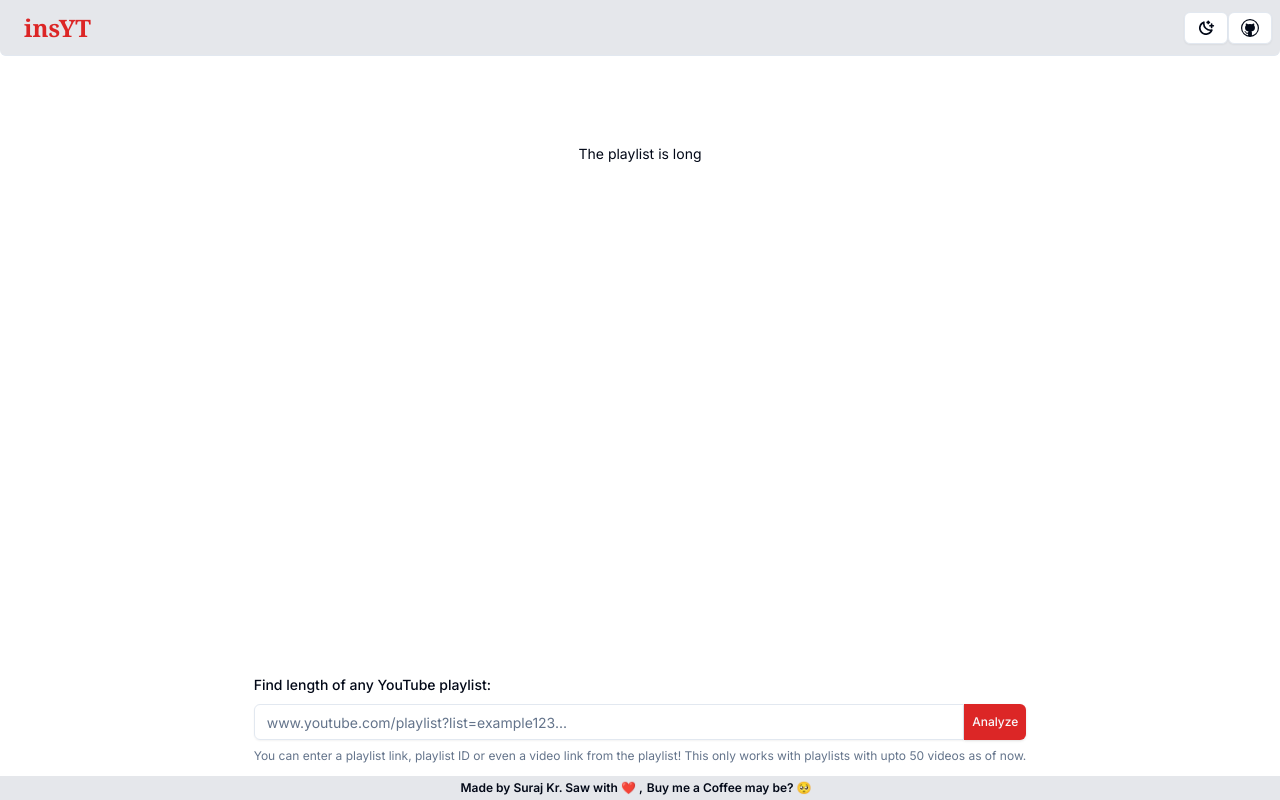
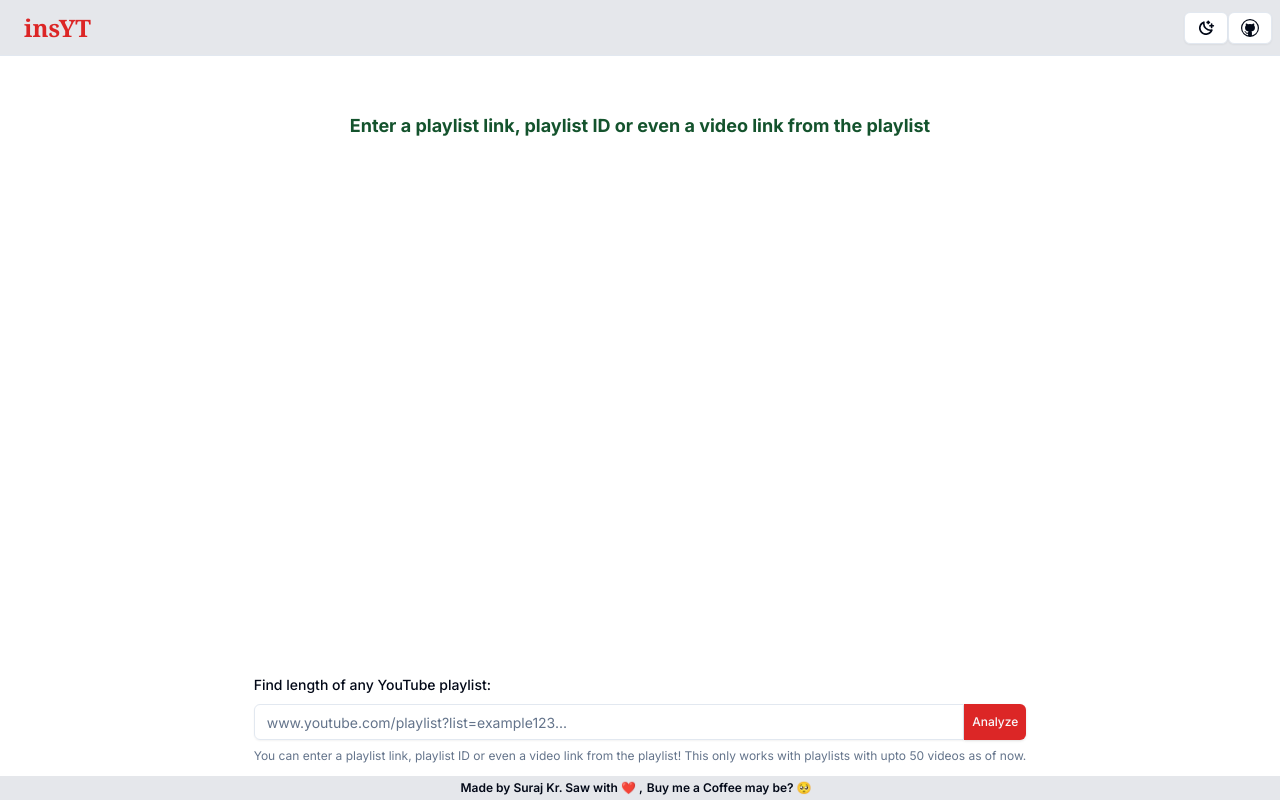
Before and after one commit to SupercoolKartik/InsYT-Client, a Next.js app: page / in a window 1280 px wide. Built offline with nearby package versions, Linux system fonts and the light colour scheme; no server answers.

Commit message:
Different main content will be displayed according to different states i.e instructions,loading,insights & changed the main content layout

```diff
--- a/app/page.tsx
+++ b/app/page.tsx
@@ -21,6 +21,7 @@ import {
 import { Input } from "@/components/ui/input";
 export default function Home() {
   const [responseData, setResponseData] = useState<ResponseData | null>(null);
+  const [content, setContent] = useState("instructions");
   // Define a type/interface for the response data
   interface ResponseData {
     playlist_name: string;
@@ -42,6 +43,7 @@ export default function Home() {
 
   // Defining submit handler for input form.
   async function onSubmit(values: z.infer<typeof formSchema>) {
+    setContent("loading");
     const url = values.urlField;
     console.log(url);
     const regex = /(?:list=)(.*)/;
@@ -60,6 +62,7 @@ export default function Home() {
         if (response.ok) {
           const responseBody = await response.json();
           setResponseData(responseBody);
+          setContent("insights");
           console.log("Response:", responseBody);
           // if (responseData?.playlist_length) {
           //   const formatedDuration = formatTime(responseData?.playlist_length);
@@ -110,10 +113,24 @@ export default function Home() {
   };
 
   return (
-    <main className="min-h-screen overflow-hidden">
+    <main className="min-h-screen">
       <Navbar />
-      <div className="main-content flex flex-col flex-grow justify-center items-center my-36 text-sm mx-5">
-        <span> {responseData && `Title: ${responseData?.playlist_name}`}</span>
+      <div className="main-content flex flex-grow flex-col justify-center items-center my-14 text-xs md:text-lg mx-5">
+        {content == "instructions" && (
+          <span className="font-bold text-green-900">
+            Enter a playlist link, playlist ID or even a video link from the
+            playlist
+          </span>
+        )}
+        {content == "loading" && (
+          <span className="font-bold text-green-800">Loading...</span>
+        )}
+        {content == "insights" && (
+          <div className="flex flex-col">
+            <span>
+              {" "}
+              {responseData && `Title: ${responseData?.playlist_name}`}
+            </span>
             <span>
               {responseData && `No of items: ${responseData?.playlist_size}`}
             </span>
@@ -123,9 +140,10 @@ export default function Home() {
                 formatTime(responseData.playlist_length, 1)}{" "}
               long
             </span>
-
+          </div>
+        )}
         {responseData?.playlist_length && (
-          <ul className="text-sm sm:text-normal">
+          <ul className=" mt-5">
             <li>The time it will gonna take you to watch</li>
             <li>
               At normal speed: {formatTime(responseData.playlist_length, 1)}
@@ -139,7 +157,7 @@ export default function Home() {
       </div>
 
       {/* Form + Footer */}
-      <div className="form+footer w-full flex flex-col absolute bottom-0 justify-center items-center space-y-3">
+      <div className="form+footer w-full absolute bottom-0 flex flex-col justify-center items-center space-y-3">
         <Form {...form}>
           <form
             onSubmit={form.handleSubmit((data) => {
--- a/components/navbar.tsx
+++ b/components/navbar.tsx
@@ -13,7 +13,7 @@ import { useTheme } from "next-themes";
 const Navbar = () => {
   const { setTheme } = useTheme();
   return (
-    <div className="w-full fixed top-0 flex items-center h-14 px-4 border-b bg-gray-200 md:px-6 dark:bg-gray-950 rounded-b-md">
+    <div className="w-full flex items-center h-14 px-4 border-b bg-gray-200 md:px-6 dark:bg-gray-950">
       <Link
         className="flex items-center me-4 font-bold font-serif text-2xl text-red-600"
         href="/"
```
Lines whose indentation alone changed are shown as unchanged.
